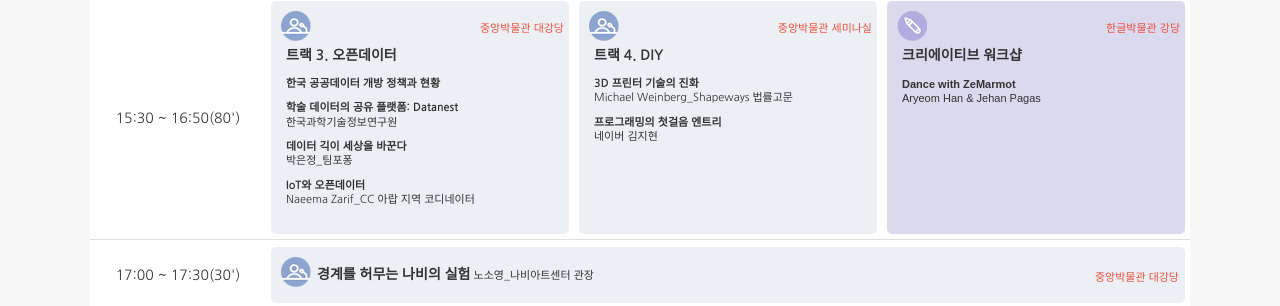
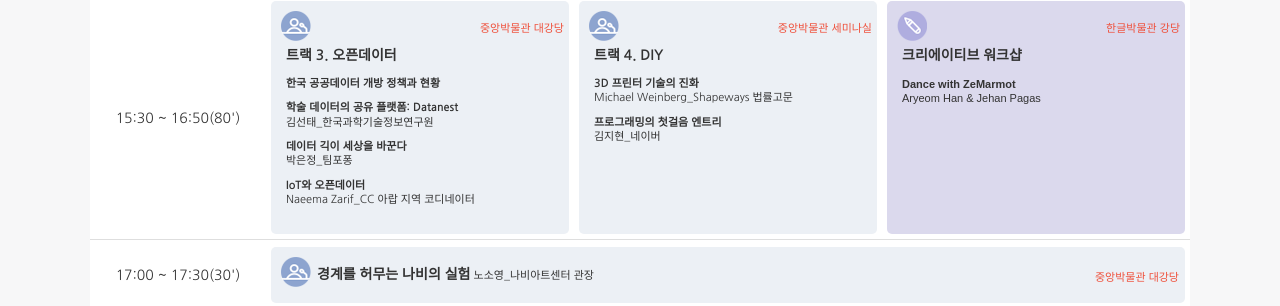
Before and after one commit to creativecommonskorea/2015-global-summit, a Jekyll site: the page built from programs.html, in a window 1280 px wide and 900 px high, scrolled down 1438 px. Shown: the part 143-449 px from the top of the window. Built offline with Jekyll 4.4.1, drawn with Linux system fonts in a browser that asks for light colours; nearby versions of some CDN libraries.

Commit message:
Update day15_detail.html

```diff
--- a/_includes/day15_detail.html
+++ b/_includes/day15_detail.html
@@ -126,7 +126,7 @@
                         <span class="h2">트랙 3. 오픈데이터</span>
                         <ul>
                             <li><b>한국 공공데이터 개방 정책과 현황</b></li>
-                            <li><b>학술 데이터의 공유 플랫폼: Datanest</b><br>한국과학기술정보연구원</li>
+                            <li><b>학술 데이터의 공유 플랫폼: Datanest</b><br>김선태_한국과학기술정보연구원</li>
                             <li><b>데이터 긱이 세상을 바꾼다</b><br>박은정_팀포퐁</li>
                             <li><b>IoT와 오픈데이터</b><br>Naeema Zarif_CC 아랍 지역 코디네이터</li>
                         </ul>
@@ -138,7 +138,7 @@
                         <span class="h2">트랙 4. DIY</span>
                         <ul>
                             <li><b>3D 프린터 기술의 진화</b><br>Michael Weinberg_Shapeways 법률고문</li>
-                            <li><b>프로그래밍의 첫걸음 엔트리</b><br>네이버 김지현</li>
+                            <li><b>프로그래밍의 첫걸음 엔트리</b><br>김지현_네이버</li>
                         </ul>
                     </div>
                 </td>
```
